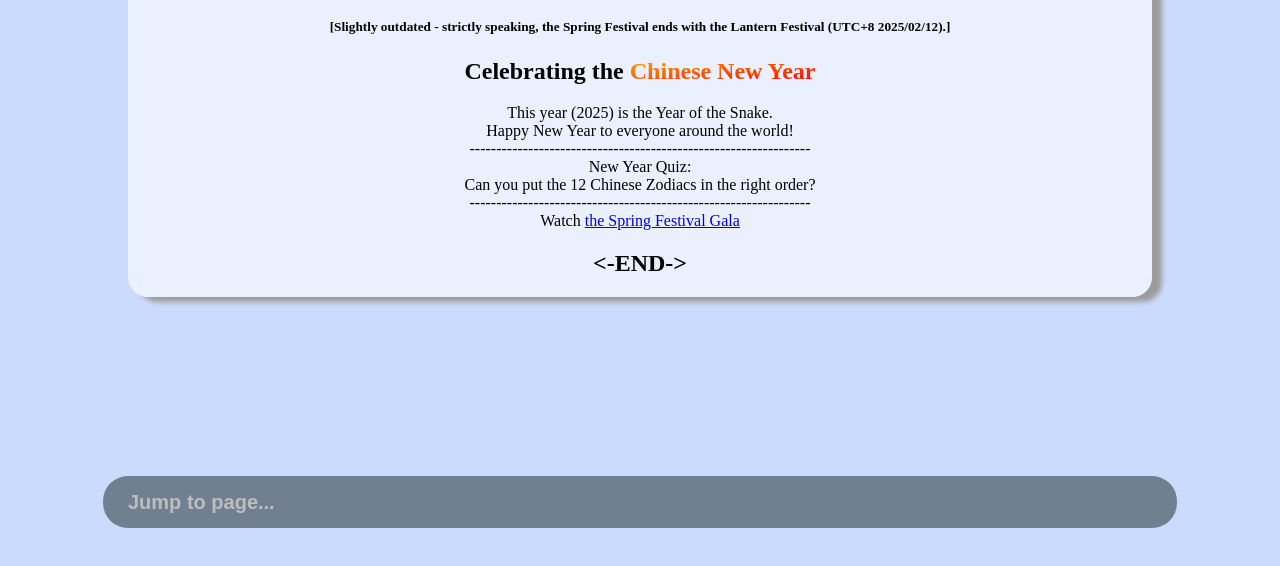
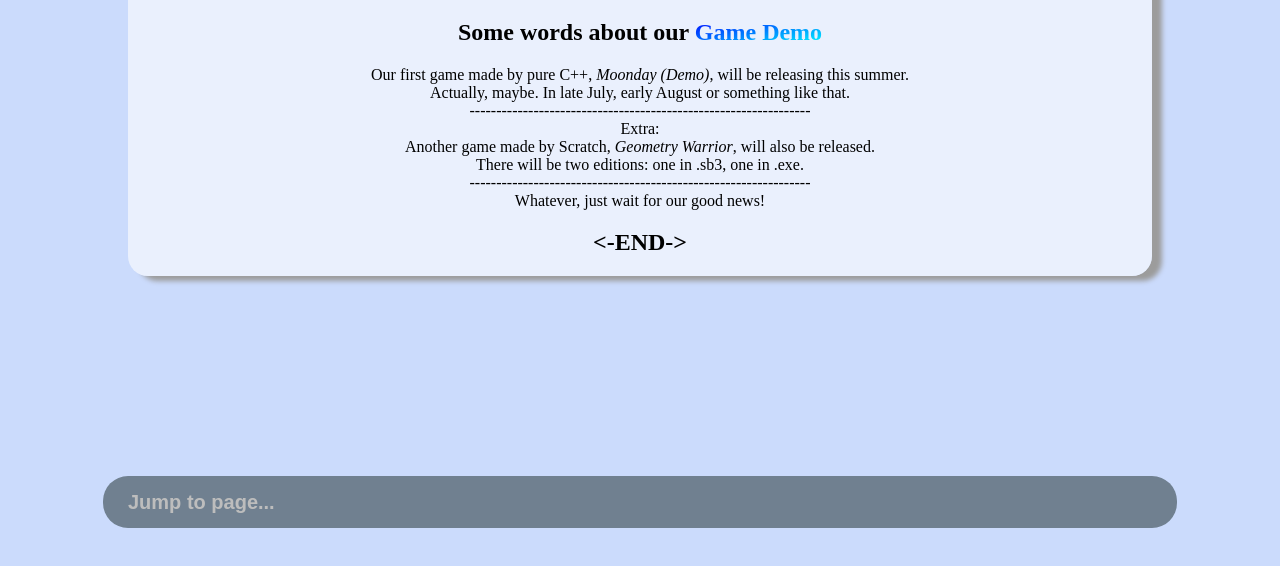
Before and after one commit to ArcsinStudios/arcsinstudios.github.io, a plain HTML site: page index.html in a window 1280 px wide. Shown: the part 222-788 px from the top of the page. Drawn offline with Linux system fonts and the light colour scheme.

Commit message:
Updated news

```diff
--- a/index.html
+++ b/index.html
@@ -21,19 +21,19 @@
     <div class="content-container">
       <p>Nav: <a href="about-us/">About us</a> <a href="contact-us/">Contact us</a></p>
       <h1>News</h1>
-      <h5>[Slightly outdated - strictly speaking, the Spring Festival ends with the Lantern Festival (UTC+8 2025/02/12).]</h5>
       <h2>
-        <span>Celebrating the</span>
-        <span class="gradient-text2">Chinese New Year</span>
+        <span>Some words about our</span>
+        <span class="gradient-text1">Game Demo</span>
       </h2>
       <p>
-        This year (2025) is the Year of the Snake.<br />
-        Happy New Year to everyone around the world!<br />
+        Our first game made by pure C++, <em>Moonday (Demo)</em>, will be releasing this summer.<br />
+        Actually, maybe. In late July, early August or something like that.<br />
         ----------------------------------------------------------------<br />
-        New Year Quiz:<br />
-        Can you put the 12 Chinese Zodiacs in the right order?<br />
+        Extra:<br />
+        Another game made by Scratch, <em>Geometry Warrior</em>, will also be released.<br />
+        There will be two editions: one in .sb3, one in .exe.<br />
         ----------------------------------------------------------------<br />
-        Watch <a href="https://www.bilibili.com/bangumi/play/ss79829" target="_blank">the Spring Festival Gala</a>
+        Whatever, just wait for our good news!
       </p>
       <h2>&lt;-END-&gt;</h2>
     </div>
```
Also changed, not shown: zh-cn/index.html (+7 -7 lines).
